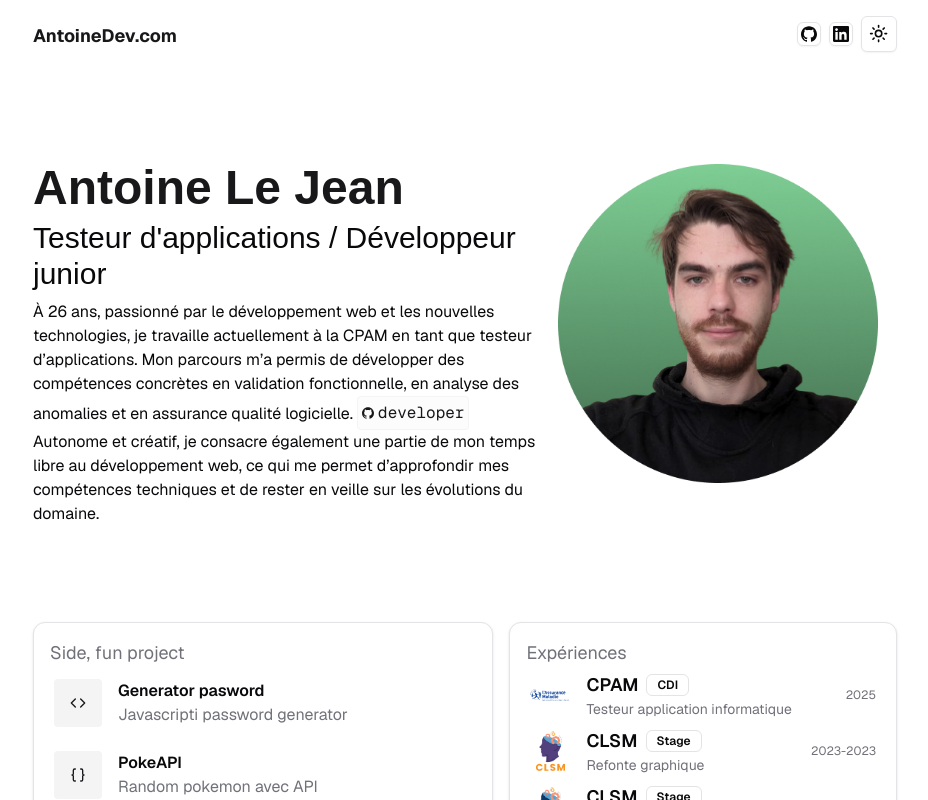
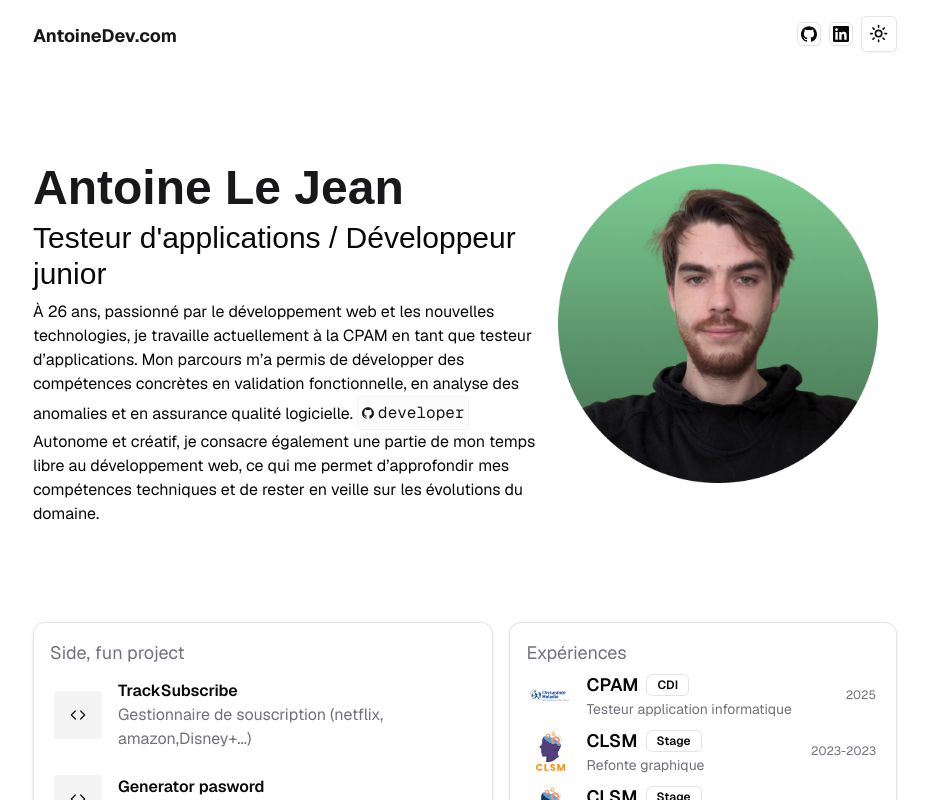
Before and after one commit to tiioxic/PortfolioReact, a Next.js app: page / in a window 1280 px wide. Shown: the top 800 px of the page, without its empty margins (175-1103 px from the left). Built offline with nearby package versions, Linux system fonts and the light colour scheme; a web font is replaced by a local one.

Commit message:
fix: experience

```diff
--- a/app/_components/Status.tsx
+++ b/app/_components/Status.tsx
@@ -67,6 +67,12 @@ export const Status = () => {
 ///// Partie Side project /////
 ////////////////////////
 const SIDE_PROJECTS: SideProjectProps[] = [
+  {
+    Logo: Code,
+    title: "TrackSubscribe",
+    description: "Gestionnaire de souscription (netflix, amazon,Disney+...)",
+    url: "https://mysubscribe.nexus-panel.online/",
+  },
   {
     Logo: Code,
     title: "Generator pasword",
```
